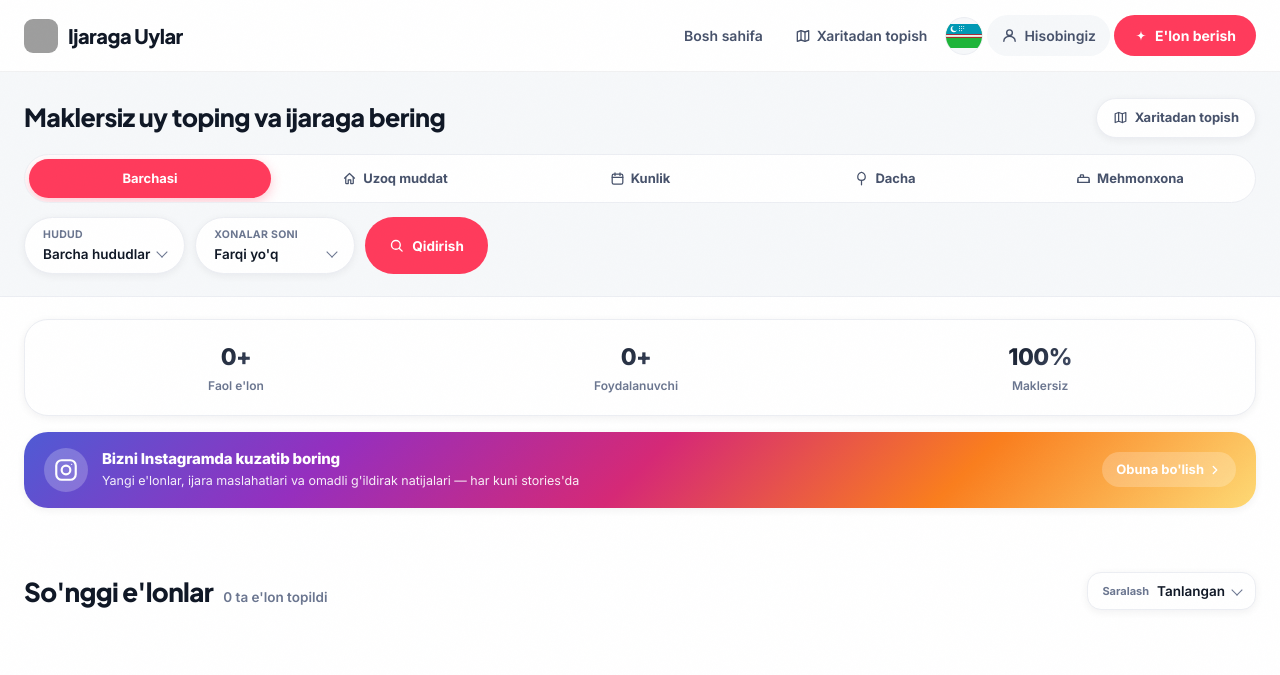
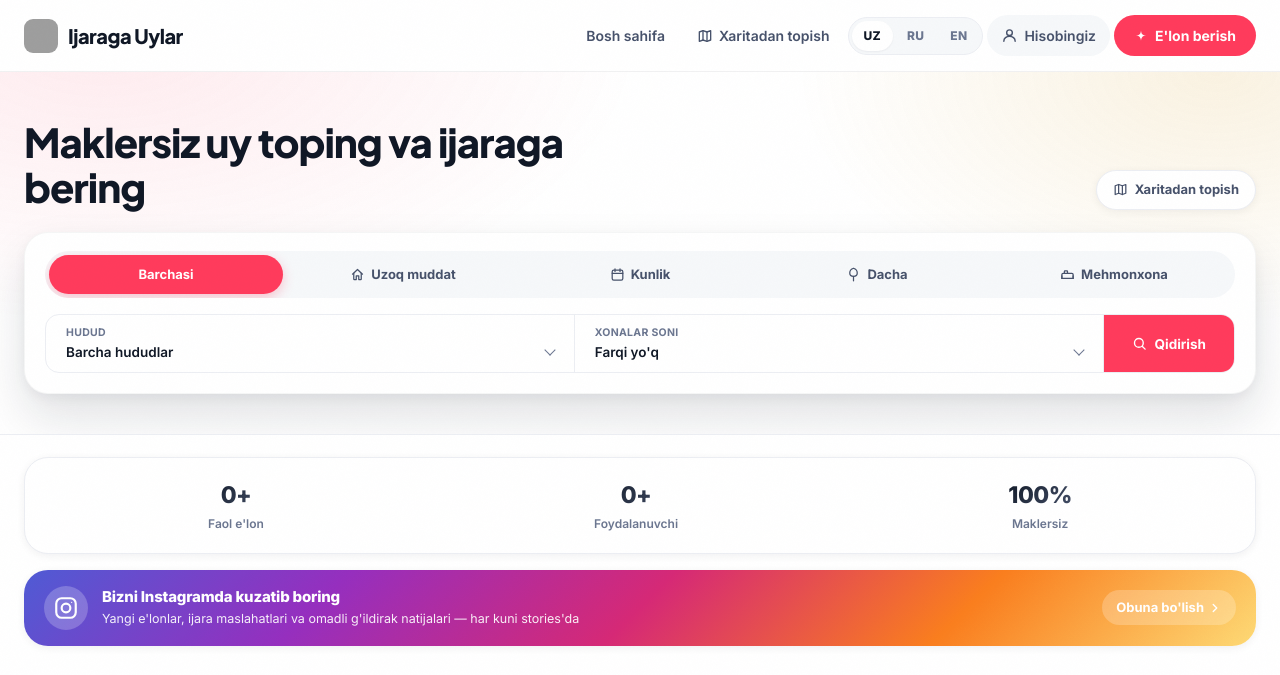
Before and after one commit to lazizhamdamov1994/ijaragauylar_bot, a FastAPI app: page / in a window 1280 px wide. Shown: the top 675 px of the page. Run offline with FastAPI, Linux system fonts and the light colour scheme; data comes from the database, SQL or seed files in the repository; data that the repository does not hold is empty; grey boxes are pictures that could not be loaded.

Commit message:
Bosh sahifa qidiruv bo'limini va til almashtirgichni professional darajada qayta dizayn qilish
- Bayroqli til almashtirgich (SVG bayroqlar kichik o'lchamda xira/"arzon" ko'rinardi) butunlay olib tashlandi - o'rniga toza, keskin matnli UZ/RU/EN segmented control
- "control-bar" (tekis kulrang panel) o'rniga - yumshoq rangli mesh fon ustida muallaq (floating) oq qidiruv kartasi, ichida birlashtirilgan (Airbnb uslubidagi) hudud/xona/qidirish qatori
- Sarlavha kattalashtirildi, bo'sh joy ko'paytirildi - umumiy taassurot ancha "premium" darajaga ko'tarildi
Co-Authored-By: Claude Sonnet 5 <noreply@anthropic.com>
Claude-Session: https://claude.ai/code/session_012u34tV2vXBBgbmxucUXEKx

```diff
--- a/static/site.css
+++ b/static/site.css
@@ -140,32 +140,15 @@
   .mobile-menu a:last-child { border-bottom: none; }
   .mobile-menu a:hover { color: var(--brand); }
 
-  /* ============ TIL TANLAGICH (bayroqli, O'zbekchadan boshlanadi) ============ */
-  .lang-switcher { position: relative; flex-shrink: 0; }
-  .lang-current {
-    width: 38px; height: 38px; border-radius: 50%; border: 1px solid var(--line); background: var(--bg-soft);
-    display: flex; align-items: center; justify-content: center; cursor: pointer; line-height: 1;
-    overflow: hidden; padding: 0; transition: box-shadow .15s var(--ease), background .15s var(--ease), transform .15s var(--ease);
-  }
-  .lang-current:hover { background: #fff; box-shadow: var(--shadow-sm); transform: scale(1.05); }
-  /* To'rtburchak SVG bayroqni aylana tugma ichida TO'LIQ qoplaydigan
-     qilib ko'rsatish - object-fit:cover kabi, lekin SVG uchun. */
-  .lang-current svg { width: 100%; height: 100%; object-fit: cover; display: block; }
-  .lang-menu {
-    display: none; position: absolute; top: 46px; right: 0; background: #fff; border: 1px solid var(--line);
-    border-radius: var(--radius); box-shadow: var(--shadow-lg); padding: 6px; min-width: 170px; z-index: 600;
-  }
-  .lang-switcher.open .lang-menu { display: block; animation: menuDropIn .18s var(--ease); }
-  .lang-option { display: flex; align-items: center; gap: 11px; padding: 9px 10px; border-radius: var(--radius-sm); font-size: 13.5px; font-weight: 600; color: var(--ink); transition: background .12s var(--ease); }
-  .lang-option:hover { background: var(--bg-soft); }
-  .lang-flag {
-    display: inline-flex; width: 22px; height: 16px; border-radius: 3px; overflow: hidden; flex-shrink: 0;
-    box-shadow: 0 0 0 1px rgba(16,24,38,.08);
-  }
-  .lang-flag svg { width: 100%; height: 100%; display: block; }
-  /* Mobil menyuda - shu iconli tugma o'zi yetarli, alohida kenglikka cho'zish shart emas */
-  .mobile-menu .lang-switcher { margin: 10px 6px 4px; }
-  .mobile-menu .lang-menu { left: 0; right: auto; top: 48px; }
+  /* ============ TIL TANLAGICH (toza matnli segmented control) ============ */
+  /* Bayroq grafikalari ATAYIN ishlatilmaydi - kichik o'lchamda (nav-bar
+     balandligida) hatto puxta chizilgan SVG bayroq ham xira/"arzon"
+     ko'rinadi; uch harfli kod (UZ/RU/EN) esa har doim keskin va aniq. */
+  .lang-switcher { display: flex; align-items: center; gap: 2px; background: var(--bg-soft); border: 1px solid var(--line); border-radius: var(--radius-pill); padding: 3px; flex-shrink: 0; }
+  .lang-pill { padding: 6px 12px; border-radius: var(--radius-pill); font-size: 12px; font-weight: 800; letter-spacing: .3px; color: var(--muted); transition: background .15s var(--ease), color .15s var(--ease); }
+  .lang-pill:hover { color: var(--ink); }
+  .lang-pill.active { background: #fff; color: var(--ink); box-shadow: var(--shadow-xs); }
+  .mobile-menu .lang-switcher { margin: 10px 6px 4px; background: #fff; }
   .mobile-lang-label { padding: 0 6px; font-size: 11px; font-weight: 700; color: var(--muted); text-transform: uppercase; letter-spacing: .4px; margin-top: 4px; }
   @media (max-width: 640px) {
     .header-inner { padding: 12px 16px; }
@@ -215,9 +198,23 @@
     .hbc-arrow { width: 30px; height: 30px; }
   }
 
-  .control-bar { background: var(--bg-soft); border-bottom: 1px solid var(--line); padding: 26px 0 22px; }
-  .control-bar-head { display: flex; align-items: center; justify-content: space-between; gap: 16px; flex-wrap: wrap; margin-bottom: 16px; }
-  .control-bar h1 { font-size: clamp(20px, 2.3vw, 25px); font-weight: 800; letter-spacing: -0.5px; color: var(--ink); line-height: 1.25; }
+  /* ---- Bosh sahifa qidiruv bo'limi: yumshoq rangli "mesh" fon ustida
+     muallaq (floating) oq qidiruv kartasi - Airbnb/Zillow darajasidagi
+     zamonaviy uy-joy platformalarida keng tarqalgan naqsh, tekis kulrang
+     paneldan farqli chuqurlik va "premium" taassurot beradi. ---- */
+  .hero-search {
+    position: relative; overflow: hidden; padding: 48px 0 40px;
+    background:
+      radial-gradient(ellipse 900px 480px at 8% -10%, rgba(255,59,92,.10), transparent 60%),
+      radial-gradient(ellipse 700px 420px at 95% 0%, rgba(214,150,11,.12), transparent 60%),
+      var(--bg);
+    border-bottom: 1px solid var(--line);
+  }
+  .hero-search-top { display: flex; align-items: flex-end; justify-content: space-between; gap: 16px; flex-wrap: wrap; margin-bottom: 22px; }
+  .hero-search h1 {
+    font-family: var(--font-display); font-size: clamp(26px, 3.4vw, 40px); font-weight: 800; letter-spacing: -1px;
+    color: var(--ink); line-height: 1.12; max-width: 640px;
+  }
   .map-link-btn {
     display: inline-flex; align-items: center; gap: 7px; flex-shrink: 0; background: #fff; border: 1px solid var(--line);
     border-radius: var(--radius-pill); padding: 9px 16px; font-size: 13px; font-weight: 700; color: var(--ink-soft);
@@ -225,12 +222,15 @@
   }
   .map-link-btn:hover { border-color: var(--brand); color: var(--brand); transform: translateY(-1px); }
 
-  /* ---- Ijara turi segmentlangan tab qatori - joymee.uz'dagi
-     Sotish/Ijara/Kunlik nazoratiga o'xshash, faol segment brend
-     rangida to'ldiriladi ---- */
+  .search-card {
+    position: relative; background: #fff; border-radius: var(--radius-lg); box-shadow: var(--shadow-lg);
+    border: 1px solid rgba(16,24,38,.04); padding: 18px 20px 20px;
+  }
+
+  /* ---- Ijara turi segmentlangan tab qatori ---- */
   .rt-tabs {
-    display: flex; gap: 3px; background: #fff; border: 1px solid var(--line); border-radius: var(--radius-pill);
-    padding: 4px; margin: 0 0 14px; overflow-x: auto; -ms-overflow-style: none; scrollbar-width: none;
+    display: flex; gap: 3px; background: var(--bg-soft); border-radius: var(--radius-pill);
+    padding: 4px; margin: 0 0 16px; overflow-x: auto; -ms-overflow-style: none; scrollbar-width: none;
   }
   .rt-tabs::-webkit-scrollbar { display: none; }
   .rt-tab {
@@ -241,20 +241,22 @@
   .rt-tab:hover { color: var(--ink); }
   .rt-tab.active { background: var(--brand); color: #fff; box-shadow: 0 4px 12px rgba(255,59,92,.28); }
 
-  .filter-chip-row { display: flex; align-items: stretch; gap: 10px; flex-wrap: wrap; }
+  /* ---- Yagona "birlashtirilgan" qidiruv qatori - ichki chiziqlar bilan
+     ajratilgan maydonlar, har biriga alohida fon/chegara chizilmaydi
+     (butun qator bitta oq kartaning ICHIDA joylashgani uchun) ---- */
+  .search-card-row { display: flex; align-items: stretch; gap: 0; flex-wrap: wrap; border: 1px solid var(--line); border-radius: var(--radius); overflow: hidden; }
   .chip-select {
-    background: #fff; border: 1px solid var(--line); border-radius: var(--radius-pill); padding: 9px 18px;
-    min-width: 160px; box-shadow: var(--shadow-sm); transition: border-color .18s var(--ease);
+    flex: 1 1 200px; padding: 10px 20px; border-right: 1px solid var(--line); transition: background .15s var(--ease);
   }
-  .chip-select:hover, .chip-select:focus-within { border-color: var(--brand); }
+  .chip-select:hover, .chip-select:focus-within { background: var(--bg-soft); }
   .chip-select label { display: block; font-size: 10.5px; font-weight: 700; color: var(--muted); text-transform: uppercase; letter-spacing: .3px; margin-bottom: 1px; }
   .chip-select select { border: none; outline: none; font-size: 13.5px; font-weight: 600; color: var(--ink); background: transparent; width: 100%; cursor: pointer; }
   .chip-search-btn {
-    display: inline-flex; align-items: center; gap: 8px; background: var(--brand); color: #fff; border: none;
-    border-radius: var(--radius-pill); padding: 0 24px; font-weight: 700; font-size: 13.5px; cursor: pointer;
-    transition: background .18s var(--ease), transform .18s var(--ease);
+    display: inline-flex; align-items: center; justify-content: center; gap: 8px; background: var(--brand); color: #fff; border: none;
+    padding: 0 28px; font-weight: 700; font-size: 13.5px; cursor: pointer; flex: 0 0 auto;
+    transition: background .18s var(--ease);
   }
-  .chip-search-btn:hover { background: var(--brand-dark); transform: translateY(-1px); }
+  .chip-search-btn:hover { background: var(--brand-dark); }
 
   /* ============ MOSLASHUVCHAN SELECT (native <select> ochilganda brauzer
      standart "arzon" dropdown ro'yxatini emas, sayt dizaynidagi ro'yxatni
@@ -285,12 +287,13 @@
   .cs-option:hover { background: var(--bg-soft); }
   .cs-option.selected { background: var(--brand-light); color: var(--brand-dark); font-weight: 700; }
   @media (max-width: 640px) {
-    .control-bar { padding: 18px 0 16px; }
-    .control-bar-head { margin-bottom: 12px; }
+    .hero-search { padding: 28px 0 24px; }
+    .hero-search-top { margin-bottom: 14px; }
+    .search-card { padding: 14px 14px 16px; border-radius: var(--radius); }
     .rt-tab { padding: 9px 12px; font-size: 12px; }
-    .filter-chip-row { gap: 8px; }
-    .chip-select { min-width: 0; flex: 1 1 calc(50% - 4px); padding: 8px 14px; }
-    .chip-search-btn { flex: 1 1 100%; justify-content: center; padding: 12px; }
+    .search-card-row { border-radius: var(--radius-sm); }
+    .chip-select { flex: 1 1 calc(50% - 1px); padding: 9px 14px; }
+    .chip-search-btn { flex: 1 1 100%; padding: 13px; border-top: 1px solid var(--line); }
   }
 
   /* ============ TOP E'LONLAR KARUSELI ============
--- a/web/pages.py
+++ b/web/pages.py
@@ -264,14 +264,15 @@ def _listings_page(
 
 {banner_html}
 
-<section class="control-bar">
+<section class="hero-search">
   <div class="wrap">
-    <div class="control-bar-head">
+    <div class="hero-search-top">
       <h1>{hero_title_text}</h1>
       <a href="/xarita" class="map-link-btn">{icon('map', 15)} {t(lang,'nav_map_title')}</a>
     </div>
-    <div class="rt-tabs">{rt_tabs_html}</div>
-    <form class="filter-chip-row" method="get" action="/">
+    <div class="search-card">
+      <div class="rt-tabs">{rt_tabs_html}</div>
+      <form class="search-card-row" method="get" action="/">
       <input type="hidden" name="lang" value="{lang}">
       <div class="cs-wrap chip-select">
         <label>{t(lang,'search_district_label')}</label>
@@ -291,7 +292,8 @@ def _listings_page(
         </select>
       </div>
       <button type="submit" class="chip-search-btn">{icon('search', 15)} {t(lang,'search_btn')}</button>
-    </form>
+      </form>
+    </div>
   </div>
 </section>
 
```
Also changed, not shown: web/render.py (+11 -25 lines).
